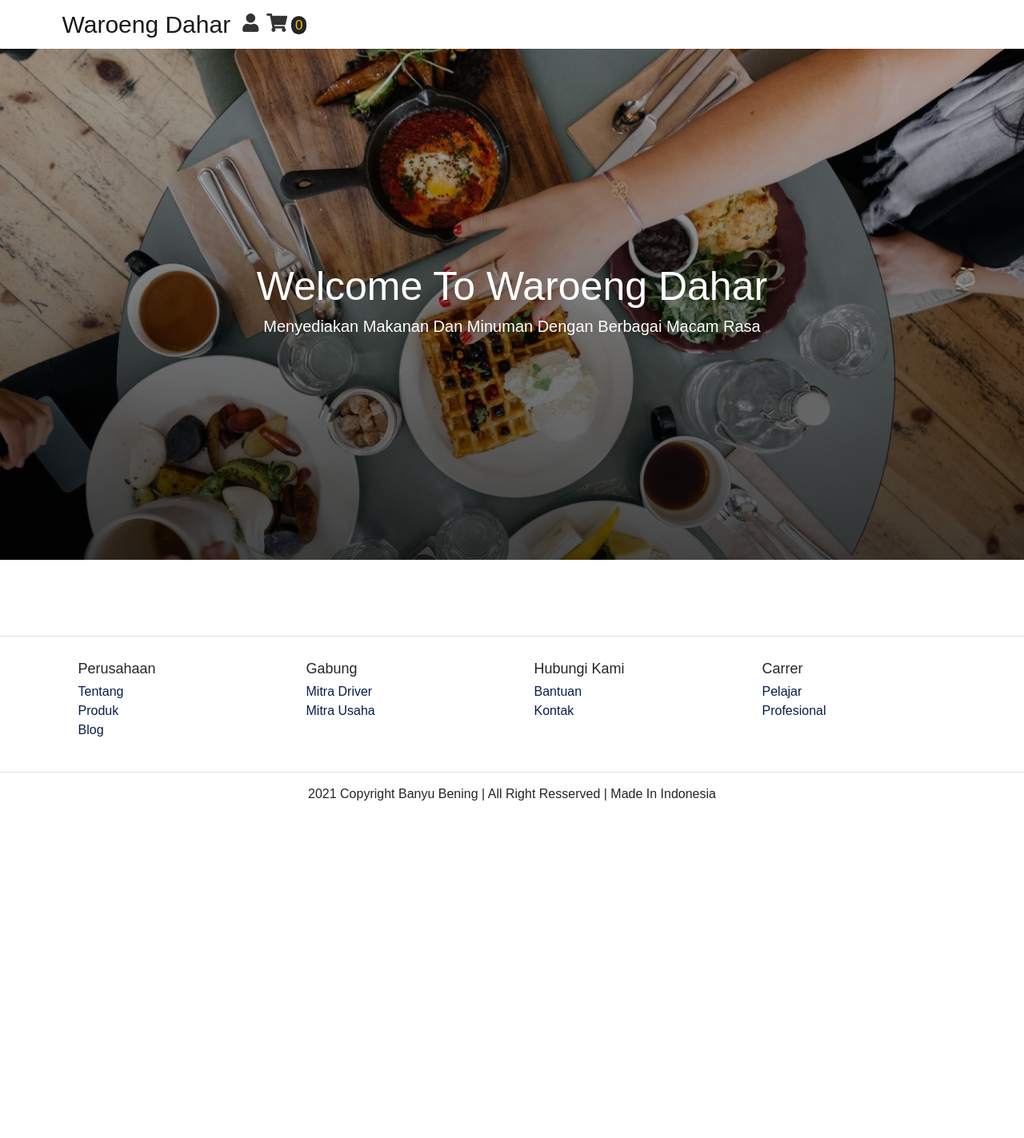
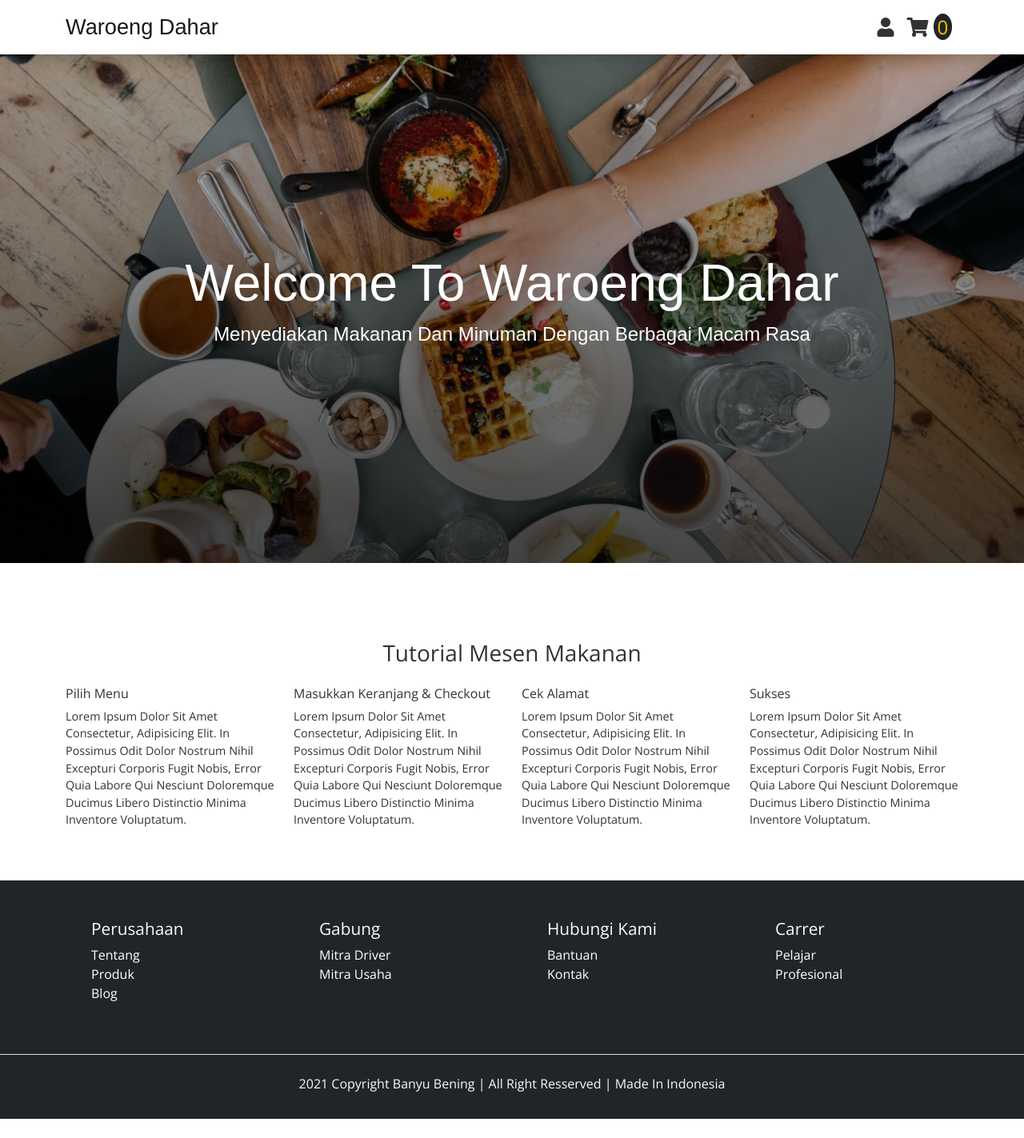
Before and after one commit to ilzamafif/waroeng-dahar, a PHP site: page / in a window 1280 px wide. Shown: the whole page at 80% size. Before the commit the page ends 1001 px from the top, so only its background shows below. Run offline with PHP 8.4, Linux system fonts and the light colour scheme; data that the repository does not hold is empty; some web fonts are replaced.

Commit message:
C:/Program Files/Git/

```diff
--- a/frontend/styles/main.css
+++ b/frontend/styles/main.css
@@ -4,48 +4,49 @@
 html {
   margin: 0;
   padding: 0;
+  -webkit-box-sizing: border-box;
+          box-sizing: border-box;
   text-decoration: none;
   text-transform: capitalize;
   outline: none;
   border: none;
-  font-size: 62.5%;
 }
 
 body {
-  font-family: "Popins", sans-serif;
+  font-family: "Open Sans", sans-serif;
+  color: #333;
+  overflow-x: hidden;
 }
 
 /*
  ** navbar
  */
 .navbar .navbar-brand {
-  font-size: 3rem;
+  font-size: 1.7rem;
   font-family: "Viga", sans-serif;
 }
 
 .navbar .navbar-collapse .nav-item .nav-link {
-  font-size: 1.7rem;
+  font-size: 1.5rem;
 }
 
 .navbar .navbar-collapse .nav-item .nav-link i {
-  font-size: 2.3rem;
+  font-size: 1.5rem;
   color: #333;
 }
 
 .navbar .navbar-collapse .nav-item .nav-link #cart_count {
-  padding: 0.2rem 1rem;
   -webkit-box-align: center;
       -ms-flex-align: center;
           align-items: center;
-  border-radius: 3rem;
-  margin: 0 0 0.3rem 0;
+  padding: 0 0.3rem;
 }
 
 /*
  ** hero
  */
 .hero {
-  margin-top: 5rem;
+  margin-top: 3rem;
   display: -webkit-box;
   display: -ms-flexbox;
   display: flex;
@@ -64,18 +65,17 @@ body {
   background-image: linear-gradient(to top, rgba(0, 0, 0, 0.7), rgba(0, 0, 0, 0.2)), url("../images/hero/hero.jpg");
   background-repeat: no-repeat;
   background-size: cover;
-  padding: 0 10%;
 }
 
 .hero .title {
   font-family: "Viga", sans-serif;
-  font-size: 5rem;
+  font-size: 4rem;
   color: #fff;
 }
 
 .hero .tagline {
   font-family: sans-serif;
-  font-size: 2rem;
+  font-size: 1.5rem;
   color: #fff;
 }
 
@@ -83,22 +83,39 @@ body {
  * main
  *
  */
-main img {
+main .section-product .card {
+  height: 350px;
+}
+
+main .section-product .card img {
   width: 100%;
   height: 250px;
   background: #fff;
-  padding: 1rem;
+  padding: .3rem;
+}
+
+main .section-product .card .card-body .card__title {
+  font-size: .9rem;
+}
+
+main .section-product .card .card-body .card__price {
+  font-size: 1rem;
+  color: #666;
+  font-weight: bold;
 }
 
 /*
  ** footer
  */
 .section-footer {
-  font-size: 1.6rem;
+  font-size: 1rem;
+  background-color: #333;
+  color: #fff;
+  padding-bottom: 2rem;
 }
 
 .section-footer h5 {
-  font-size: 1.8rem;
+  font-size: 1.3rem;
   padding-left: 2rem;
 }
 
@@ -107,7 +124,7 @@ main img {
 }
 
 .section-footer ul li a {
-  color: #071d4d;
+  color: #fff;
   text-decoration: none;
 }
 
@@ -167,19 +184,30 @@ main img {
   border-bottom: 1px solid var(--text);
 }
 
-.cart-items {
-  padding: 2% 0;
+.section-method h4 {
+  font-size: 1rem;
 }
 
-.detail-pembayaran {
-  margin-top: 10vh;
+.section-method p {
+  font-size: .9rem;
 }
 
-.detail-pembayaran h6 {
-  padding: 3% 2%;
+.checkout h5 {
+  font-weight: 600;
+  font-style: bold;
+  font-size: 18px;
+  color: #171717;
 }
 
-.checkout {
-  border-radius: 0;
+.checkout h6 {
+  font-weight: 600;
+  font-style: bold;
+  color: #171717;
+}
+
+.checkout .checkout-detail {
+  background-color: #f6f7fb;
+  border: 1px solid #eaeaea;
+  color: #171717;
 }
 /*# sourceMappingURL=main.css.map */
--- a/frontend/styles/main.scss
+++ b/frontend/styles/main.scss
@@ -5,15 +5,17 @@
 html {
   margin: 0;
   padding: 0;
+  box-sizing: border-box;
   text-decoration: none;
   text-transform: capitalize;
   outline: none;
   border: none;
-  font-size: 62.5%;
 }
 
 body {
-  font-family: "Popins", sans-serif;
+  font-family: "Open Sans", sans-serif;
+  color: #333;
+  overflow-x: hidden;
 }
 /*
  ** navbar
@@ -21,24 +23,22 @@ body {
 
 .navbar {
   .navbar-brand {
-    font-size: 3rem;
+    font-size: 1.7rem;
     font-family: "Viga", sans-serif;
   }
 
   .navbar-collapse {
     .nav-item .nav-link {
-      font-size: 1.7rem;
+      font-size:1.5rem;
 
       i {
-        font-size: 2.3rem;
+        font-size: 1.5rem;
         color: #333;
       }
 
       #cart_count {
-        padding: 0.2rem 1rem;
         align-items: center;
-        border-radius: 3rem;
-        margin: 0 0 0.3rem 0;
+        padding: 0 0.3rem;
       }
     }
   }
@@ -49,7 +49,7 @@ body {
  */
 
 .hero {
-  margin-top: 5rem;
+  margin-top: 3rem;
   display: flex;
   flex-direction: column;
   text-align: center;
@@ -60,17 +60,16 @@ body {
   background-image: linear-gradient(to top, rgba(0, 0, 0, 0.7), rgba(0, 0, 0, 0.2)), url("../images/hero/hero.jpg");
   background-repeat: no-repeat;
   background-size: cover;
-  padding: 0 10%;
 
   .title {
     font-family: "Viga", sans-serif;
-    font-size: 5rem;
+    font-size: 4rem;
     color: #fff;
   }
 
   .tagline {
     font-family: sans-serif;
-    font-size: 2rem;
+    font-size: 1.5rem;
     color: #fff;
   }
 }
@@ -81,12 +80,31 @@ body {
  */
 
 main {
+  .section-product {
+    .card {
       img {
         width: 100%;
         height: 250px;
         background: #fff;
-    padding: 1rem;
+        padding: .3rem;
       }
+
+      height: 350px;
+
+      .card-body {
+        .card__title {
+          font-size: .9rem;
+        }
+
+        .card__price {
+          font-size:1rem;
+          color: #666;
+          font-weight: bold;
+        }
+      }
+    }
+  }
+
 }
 
 /*
@@ -94,10 +112,13 @@ main {
  */
 
 .section-footer {
-  font-size: 1.6rem;
+  font-size: 1rem;
+  background-color: #333;
+  color: #fff;
+  padding-bottom: 2rem;
 
   h5 {
-    font-size: 1.8rem;
+    font-size: 1.3rem;
     padding-left: 2rem;
   }
 
@@ -105,41 +126,12 @@ main {
     li {
       list-style: none;
       a {
-        color: #071d4d;
+        color: #fff;
         text-decoration: none;
       }
     }
   }
 }
-
-// .section-detail-product {
-//   min-height: 90vh;
-// }
-
-// .section-detail-product .star {
-//   color: var(--gold);
-//   font-size: 20px;
-// }
-
-// .section-detail-product .gallery .xzoom-container {
-//   display: block;
-// }
-
-// .section-detail-product .gallery .xzoom-container .xzoom {
-//   width: 100%;
-//   box-shadow: none;
-//   margin-bottom: 10px;
-// }
-
-// .section-detail-product .gallery .xzoom-container .xzoom .xactive {
-//   border: 2px solid #333;
-//   -webkit-box-shadow: none;
-//   box-shadow: none;
-// }
-
-// .section-detail-product .gallery .xzoom-container .xzoom-gallery {
-//   margin-right: 3px;
-// }
 
 .section-detail-product .card .cart-loop {
   color: #3074ff;
@@ -189,18 +181,33 @@ main {
   }
 }
 
-.cart-items {
-  padding: 2% 0;
+.section-method{
+  h4{
+    font-size: 1rem;
   }
 
-.detail-pembayaran {
-  margin-top: 10vh;
+  p{
+    font-size: .9rem;
+  }
 }
 
-.detail-pembayaran h6 {
-  padding: 3% 2%;
+.checkout{
+  h5{
+    font-weight: 600;
+    font-style: bold;
+    font-size: 18px;
+    color: #171717;
   }
 
-.checkout {
-  border-radius: 0;
+  h6{
+    font-weight: 600;
+    font-style: bold;
+    color: #171717;
   }
+
+  .checkout-detail{
+    background-color: #f6f7fb;
+    border: 1px solid #eaeaea;
+    color: #171717;
+  }
+}
--- a/home/info.php
+++ b/home/info.php
@@ -27,7 +27,9 @@ if (isset($_GET['total'])) {
             <input type="text" name="nama" class="form-control" value="<?= $_SESSION['telp'] ?>" id="nama">
           </div>
 
-          <a href="?f=home&m=checkout&total=<?= $total ?>" class="btn btn-primary" type="submit" name="insert">Beli</a>
+          <div class="col d-grid">
+            <a href="?f=home&m=checkout&total=<?= $total ?>" class="btn btn-primary" type="submit" name="insert">Beli</a>
+          </div>
         </div>
       </div>
     </div>
--- a/home/product.php
+++ b/home/product.php
@@ -1,42 +1,33 @@
 <?php
-$row = $db->getAll("SELECT * FROM tblmenu");
+$row = $db->getAll("SELECT * FROM tblkategori INNER JOIN tblmenu ON (tblmenu.idkategori = tblkategori.idkategori)");
+
 ?>
 
 <header>
   <div class="hero">
     <h1 class="title">Welcome To Waroeng Dahar</h1>
     <p class="tagline">Menyediakan makanan dan minuman dengan berbagai macam rasa</p>
-    <!-- <a href="#main" class="btn btn-outline-primary mx-auto btn-order ">Order Now</a> -->
   </div>
 </header>
 
 <main id="main">
   <div class="section-product">
-    <div class="mx-4 mt-2">
-      <div class="row py-5 text-center">
+    <div class="row py-5 text-left mx-2">
       <?php if (!empty($row)) : ?>
         <?php $i = 1;
         foreach ($row as $data) : ?>
-            <div class="my-3 col-sm-6 col-md-3 col-lg-2">
+          <div class="my-3 col-6 col-sm-4 col-md-3 col-lg-2">
             <div class="card shadow">
               <div>
-                  <img src="./frontend/images/data/<?= $data['gambar'] ?>" class="img-fluid card-img-top" alt="<?= $data['menu'] ?>">
+                <img src="./frontend/images/data/<?= $data['gambar'] ?>" class="img-fluid card-img-top" alt="<?= $data['menu'] ?>" style="width: 188px; height: 188px;">
               </div>
               <div class="card-body">
-                  <h5 class="card-title"><?= $data['menu'] ?></h5>
-                  <span style="font-size: 20px; color: gold;">
-                    <i class="fas fa-star"></i>
-                    <i class="fas fa-star"></i>
-                    <i class="fas fa-star"></i>
-                    <i class="fas fa-star"></i>
-                    <i class="fas fa-star-half-alt"></i>
-                  </span>
-                  <h5>
-                    <span class="price"><?php echo number_format($data['harga'], 2); ?></span>
-                  </h5>
-                  <a href="?f=home&m=keranjang&id=<?= $data['idmenu'] ?>" type="submit" name="add" class="btn btn-outline-success btn-sm my-2 mr-2"><i class="fas fa-shopping-cart"></i> add cart </a>
-
-                  <a href="?f=home&m=detail&id=<?= $data['idmenu'] ?>" class="btn btn-outline-success btn-sm my-2 mr-2">Lihat Detail</a>
+                <h5 class="card__title"><?= $data['menu'] ?></h5>
+                <p class="card__category badge bg-success badge-sm">
+                  <?= $data['kategori'] ?>
+                </p>
+                <h5 class="card__price">RP. <?php echo number_format($data['harga'], 2); ?></h5>
+                <a href="?f=home&m=keranjang&id=<?= $data['idmenu'] ?>" class="btn btn-outline-primary btn-sm btn-block">add to cart</a>
               </div>
             </div>
           </div>
@@ -44,10 +35,33 @@ $row = $db->getAll("SELECT * FROM tblmenu");
       <?php endif; ?>
     </div>
   </div>
+
+  <section class="section-method">
+    <h3 class="text-center mb-4">Tutorial mesen makanan</h3>
+    <div class="container">
+      <div class="row mt-4">
+        <div class="col-12 col-md-4 col-lg-3">
+          <h4>Pilih Menu</h4>
+          <p>Lorem ipsum dolor sit amet consectetur, adipisicing elit. In possimus odit dolor nostrum nihil excepturi corporis fugit nobis, error quia labore qui nesciunt doloremque ducimus libero distinctio minima inventore voluptatum.</p>
         </div>
+        <div class="col-12 col-md-4 col-lg-3">
+          <h4>masukkan keranjang & checkout</h4>
+          <p>Lorem ipsum dolor sit amet consectetur, adipisicing elit. In possimus odit dolor nostrum nihil excepturi corporis fugit nobis, error quia labore qui nesciunt doloremque ducimus libero distinctio minima inventore voluptatum.</p>
+        </div>
+        <div class="col-12 col-md-4 col-lg-3">
+          <h4>cek alamat</h4>
+          <p>Lorem ipsum dolor sit amet consectetur, adipisicing elit. In possimus odit dolor nostrum nihil excepturi corporis fugit nobis, error quia labore qui nesciunt doloremque ducimus libero distinctio minima inventore voluptatum.</p>
+        </div>
+        <div class="col-12 col-md-4 col-lg-3">
+          <h4>sukses</h4>
+          <p>Lorem ipsum dolor sit amet consectetur, adipisicing elit. In possimus odit dolor nostrum nihil excepturi corporis fugit nobis, error quia labore qui nesciunt doloremque ducimus libero distinctio minima inventore voluptatum.</p>
+        </div>
+      </div>
+    </div>
+  </section>
 </main>
 
-<footer class="section-footer mt-5 mb-4 border-top">
+<footer class="section-footer mt-5 mb-4 border-top bg-dark text-light">
   <div class="container pt-5 pb-5">
     <div class="row justify-content-center">
       <div class="col-12">
--- a/index.php
+++ b/index.php
@@ -65,23 +65,23 @@ function cart()
 <body>
 
   <!-- section navbar -->
-  <nav class="navbar navbar-expand-lg navbar-light bg-white fixed-top">
+  <nav class="navbar navbar-expand-lg navbar-light bg-white fixed-top shadow">
     <div class="container">
       <a class="navbar-brand" href="#">Waroeng Dahar</a>
       <button class="navbar-toggler" type="button" data-bs-toggle="collapse" data-bs-target="#navbarNav" aria-controls="navbarNav" aria-expanded="false" aria-label="Toggle navigation">
         <span class="navbar-toggler-icon"></span>
       </button>
-      <div class="collapse navbar-collapse me-auto" id="navbarNav">
-        <ul class="navbar-nav">
+      <div class="collapse navbar-collapse" id="navbarNav">
+        <ul class="navbar-nav ms-auto">
           <li class="nav-item">
-             <a class="nav-link" href="?f=home&m=keranjang">
+             <a class="nav-link" href="">
               <i class="fas fa-user"></i>
             </a>
           </li>
            <li class="nav-item">
             <a class="nav-link" href="?f=home&m=keranjang">
               <i class="fas fa-shopping-cart"></i>
-              <span id="cart_count" class="bg-dark px-2 text-warning"><?= cart(); ?></span>
+              <span id="cart_count" class="bg-dark rounded-circle text-warning"><?= cart(); ?></span>
             </a>
           </li>
           <?php if (isset($_SESSION['pelanggan'])) : ?>
```
Also changed, not shown: admin/login.php (+4 -3 lines), home/checkout.php (+0 -33 lines), home/daftar.php (+26 -30 lines), home/detail.php (deleted, +0 -48 lines), home/keranjang.php (+89 -97 lines), home/masuk.php (+16 -39 lines), 1 other file. Lines whose indentation alone changed are shown as unchanged.
